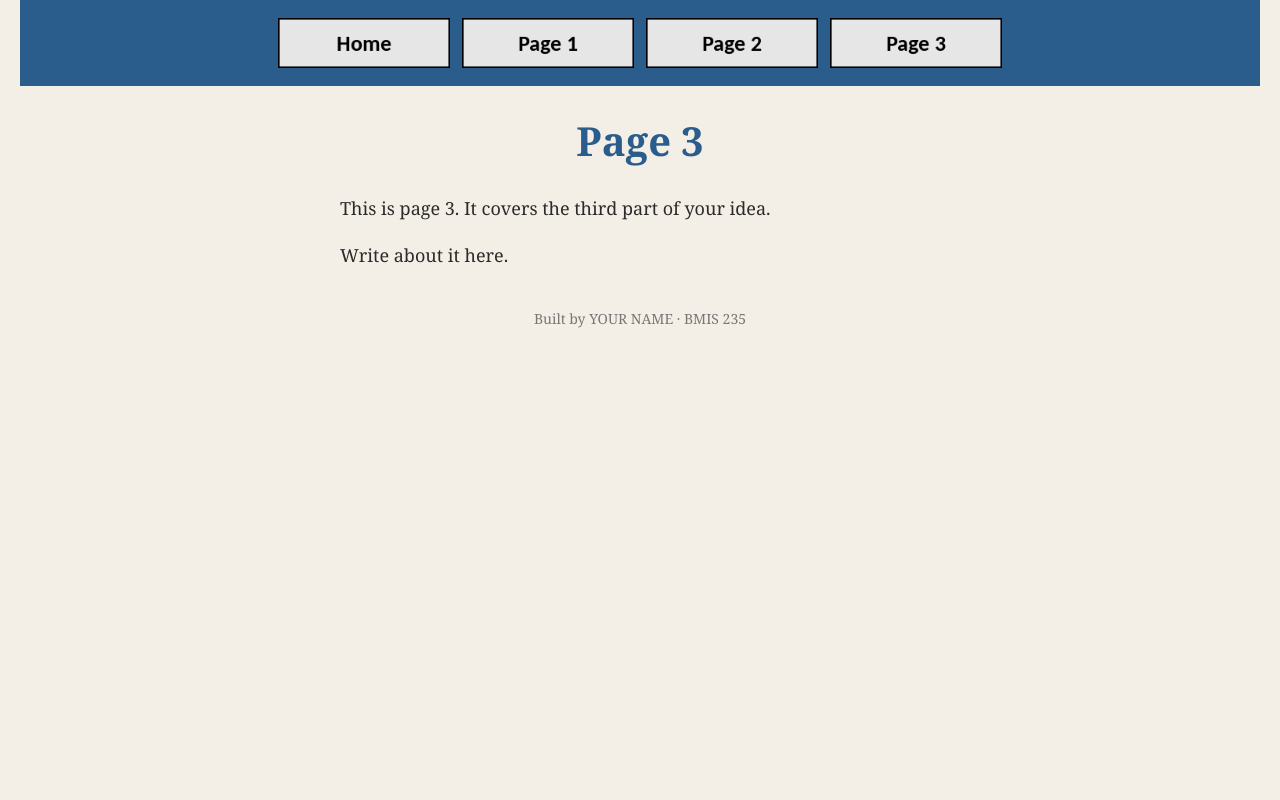
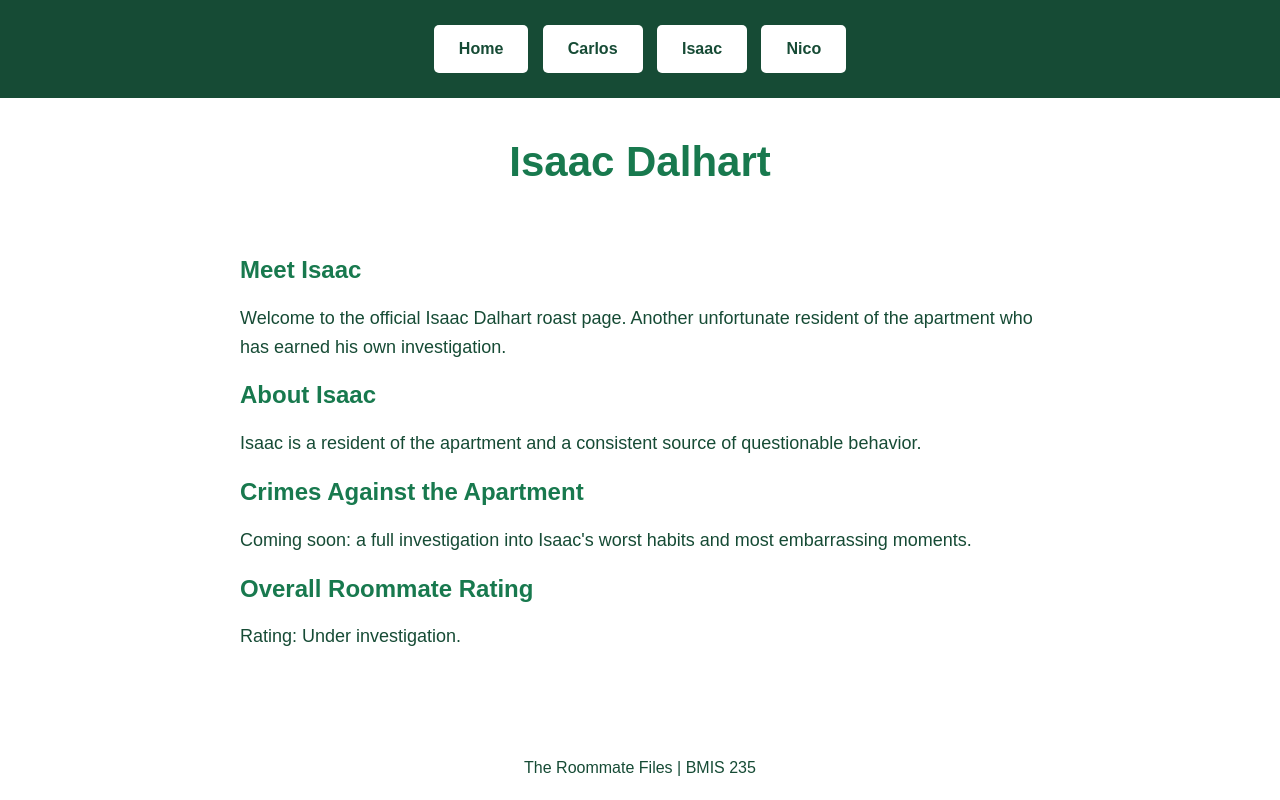
Before and after one commit to dashstein/bmis235-html-3, a plain HTML site: page isaac.html in a window 1280 px wide. Drawn offline with Linux system fonts and the light colour scheme.

Commit message:
Revise HTML structure and update content

```diff
--- a/isaac.html
+++ b/isaac.html
@@ -1,37 +1,116 @@
 <!DOCTYPE html>
-<!--
-  Author: YOUR NAME
-  GU username: YOUR-GU-USERNAME
-  Course: BMIS 235 - HTML-3
--->
 <html lang="en">
+
 <head>
-<meta charset="utf-8">
-<meta name="author" content="YOUR NAME">
-<title>Page 3</title>
-  <link rel="stylesheet" href="styles.css">
+    <meta charset="UTF-8">
+    <meta name="viewport" content="width=device-width, initial-scale=1.0">
+    <title>Isaac Dalhart - The Roommate Files</title>
+
+    <style>
+        body {
+            background-color: #FFFFFF;
+            color: #164B35;
+            font-family: Arial, sans-serif;
+            margin: 0;
+            padding: 0;
+        }
+
+        nav {
+            background-color: #164B35;
+            text-align: center;
+            padding: 20px;
+        }
+
+        nav a {
+            display: inline-block;
+            background-color: white;
+            color: #164B35;
+            text-decoration: none;
+            font-weight: bold;
+            padding: 15px 25px;
+            margin: 5px;
+            border-radius: 5px;
+        }
+
+        nav a:hover {
+            background-color: #D9F2E3;
+        }
+
+        h1 {
+            text-align: center;
+            color: #18794E;
+            font-size: 42px;
+            margin-top: 40px;
+        }
+
+        h2 {
+            color: #18794E;
+        }
+
+        main {
+            max-width: 800px;
+            margin: 30px auto;
+            padding: 20px;
+        }
+
+        p {
+            font-size: 18px;
+            line-height: 1.6;
+        }
+
+        footer {
+            text-align: center;
+            color: #164B35;
+            margin-top: 50px;
+            padding: 20px;
+        }
+    </style>
 </head>
+
 <body>
 
-<!-- ===== MENU ============================================================
-     The menu is four links. Each link wraps an image instead of words.
-     Build it once on this page, check that every link works,
-     then copy the whole <nav> block and paste it over the menu on the
-     other three pages, so every page has the exact same menu.
-     ===================================================================== -->
-<nav>
-   <a href="index.html"><img src="img/home.png" alt="Home"></a>
-<a href="carlos.html"><img src="img/page1.png" alt="Carlos"></a>
-<a href="isaac.html"><img src="img/page2.png" alt="Isaac"></a>
-<a href="nico.html"><img src="img/page3.png" alt="Nico"></a>
-</nav>
+    <nav>
+        <a href="index.html">Home</a>
+        <a href="carlos.html">Carlos</a>
+        <a href="isaac.html">Isaac</a>
+        <a href="nico.html">Nico</a>
+    </nav>
 
-<h1>Page 3</h1>
-<p>This is page 3. It covers the third part of your idea.</p>
-<p>Write about it here.</p>
+    <h1>Isaac Dalhart</h1>
 
-<!-- Footer: fill in your name -->
-<footer>Built by YOUR NAME &middot; BMIS 235</footer>
+    <main>
+        <h2>Meet Isaac</h2>
+
+        <p>
+            Welcome to the official Isaac Dalhart roast page.
+            Another unfortunate resident of the apartment
+            who has earned his own investigation.
+        </p>
+
+        <h2>About Isaac</h2>
+
+        <p>
+            Isaac is a resident of the apartment and a
+            consistent source of questionable behavior.
+        </p>
+
+        <h2>Crimes Against the Apartment</h2>
+
+        <p>
+            Coming soon: a full investigation into Isaac's
+            worst habits and most embarrassing moments.
+        </p>
+
+        <h2>Overall Roommate Rating</h2>
+
+        <p>
+            Rating: Under investigation.
+        </p>
+    </main>
+
+    <footer>
+        The Roommate Files | BMIS 235
+    </footer>
 
 </body>
 </html>
```
